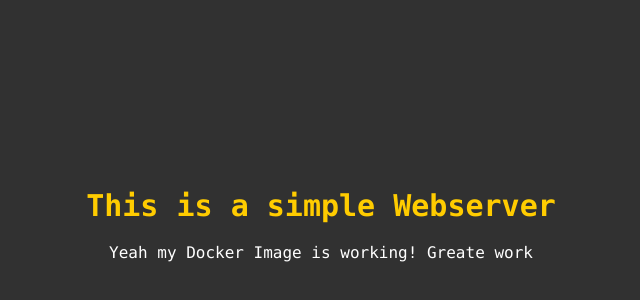
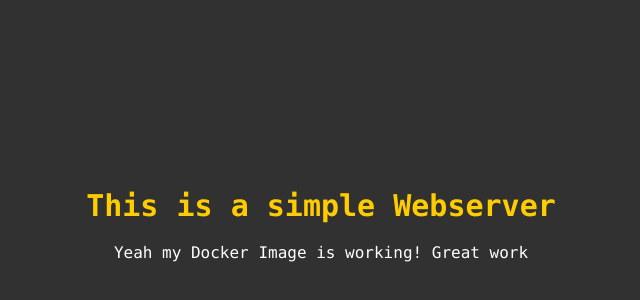
Before and after one commit to swisspost/container_day_ict_campus, a plain HTML site: page beginner/webserver/index.html in a window 1280 px wide. Shown: the part 112-412 px from the top of the page, 319-959 px from the left. Drawn offline with Linux system fonts and the light colour scheme.

Commit message:
chore: update demo-webserver

```diff
--- a/beginner/webserver/html_template_webserver.html
+++ b/beginner/webserver/index.html
@@ -25,7 +25,7 @@
 
 <body>
 	<h1>This is a simple Webserver</h1>
-	<p>Yeah my Docker Image is working! Greate work </p>
+	<p>Yeah my Docker Image is working! Great work </p>
 </body>
 
 </html>
```
Also changed, not shown: 1 other file.
